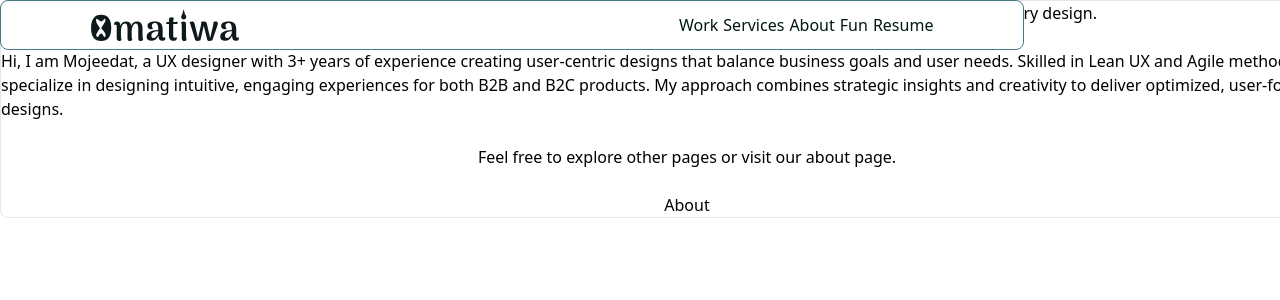
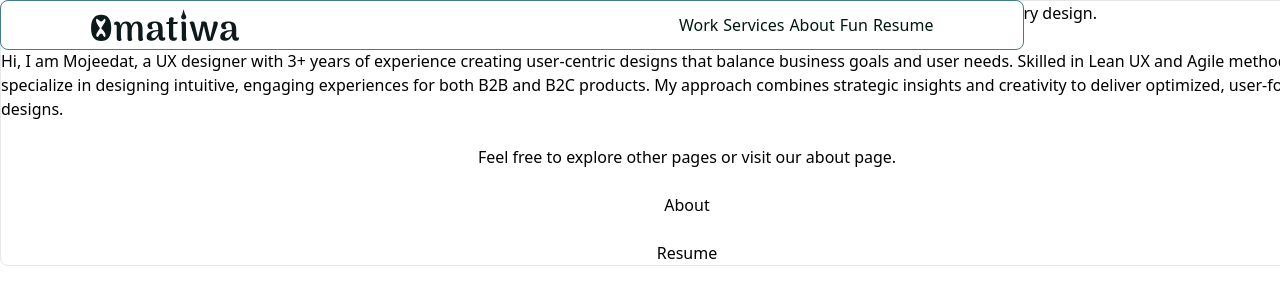
Before and after one commit to teslyym/Omatiwaa, a React (Vite) app: page / in a window 1280 px wide. Shown: the top 300 px of the page. Built offline with nearby package versions, Linux system fonts and the light colour scheme.

Commit message:
addition of buttons on pg1

```diff
--- a/src/Components/Header.jsx
+++ b/src/Components/Header.jsx
@@ -3,7 +3,7 @@ import React from "react";
 const Header = () => {
   return (
     <div>
-      <div className="rounded-lg border-[#467C86] border-[1px] mx-auto mb-10  gap-6 fixed z-40 w-[80%] bg-white top-0 flex items-center text-[#001712] px-[7vw] py-2 justify-between">
+      <div className="rounded-lg sm:grid-cols-2 md:grid-cols-4 lg:grid-cols-4  border-[#467C86] border-[1px] mx-auto mb-10  gap-6 fixed z-40 w-[80%] bg-white top-0 flex items-center text-[#001712] px-[7vw] py-2 justify-between">
         <div>
           <svg
             width="148"
--- a/src/Pages/Home.jsx
+++ b/src/Pages/Home.jsx
@@ -20,6 +20,7 @@ const Home = () => {
         </p>
         <p>Feel free to explore other pages or visit our about page.</p>
         <a href="/about">About</a>
+        <a href="/resume">Resume</a>
       </div>
     </div>
   );
```
